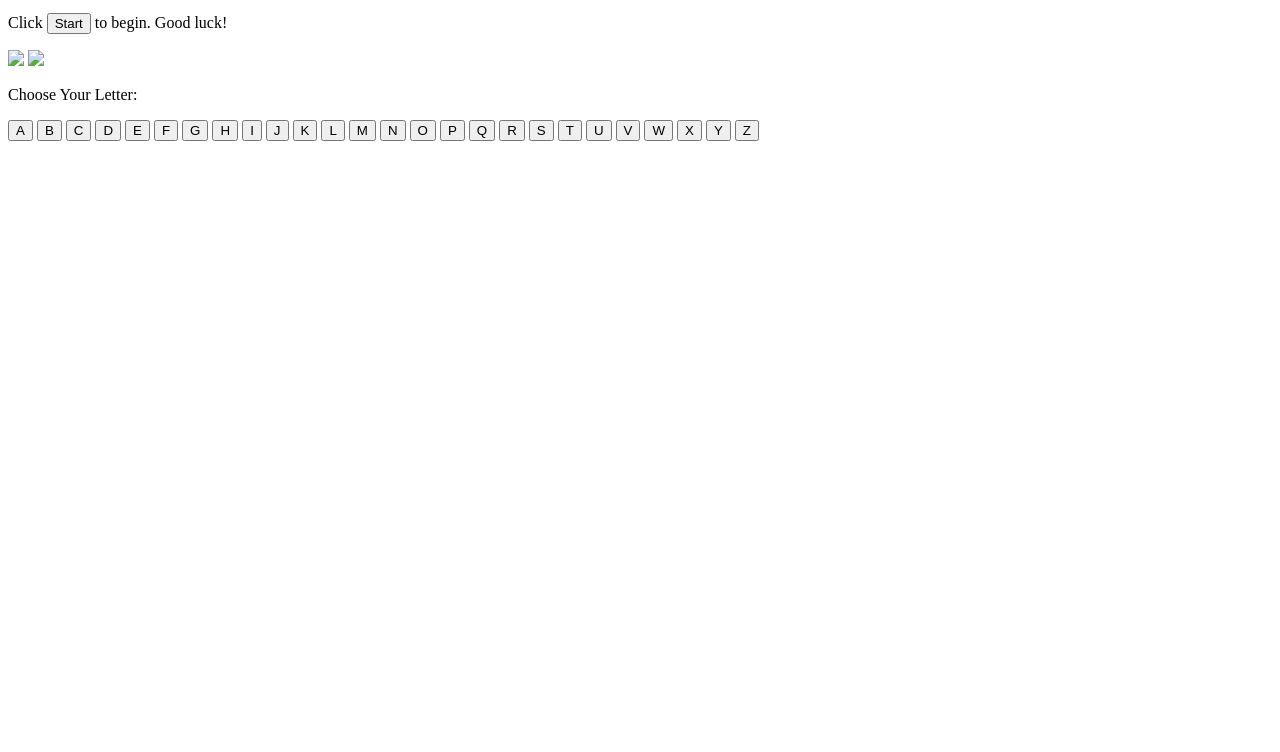
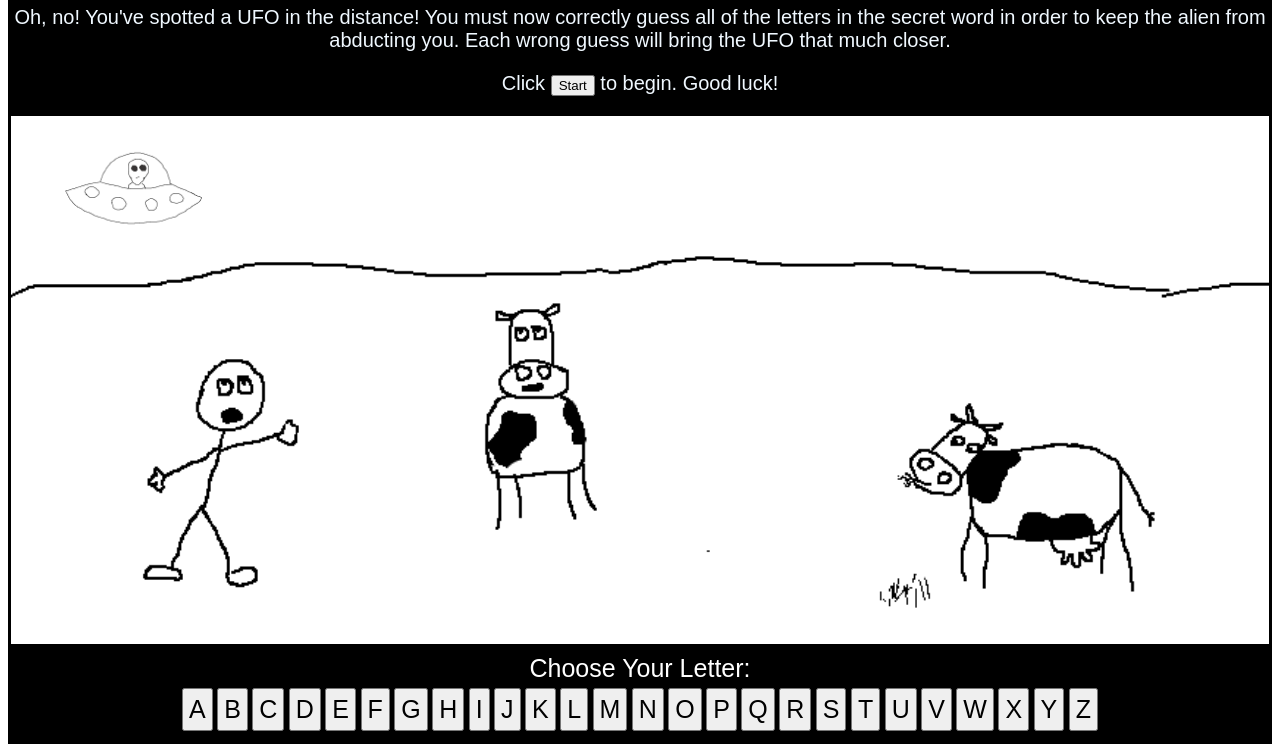
Before and after one commit to j4simon/Spaceman, a plain HTML site: page index.html in a window 1280 px wide. Shown: the part 160-912 px from the top of the page. Before the commit the page ends 800 px from the top, so only its background shows below. Drawn offline with Linux system fonts and the light colour scheme; the site is published under a folder, as on GitHub Pages, so addresses that start at the root find nothing; a web font is replaced by a local one.

Commit message:
complete

```diff
--- a/index.html
+++ b/index.html
@@ -4,8 +4,8 @@
     <meta charset="UTF-8">
     <meta http-equiv="X-UA-Compatible" content="IE=edge">
     <meta name="viewport" content="width=device-width, initial-scale=1.0">
-    <script defer src="/main.js"></script>
-    <link rel="stylesheet" href="/style.css">
+    <script defer src="main.js"></script>
+    <link rel="stylesheet" href="style.css">
     <link rel="preconnect" href="https://fonts.googleapis.com">
     <link rel="preconnect" href="https://fonts.gstatic.com" crossorigin>
     <link href="https://fonts.googleapis.com/css2?family=Anek+Latin:wght@100&family=Indie+Flower&family=Lato:wght@100;300&family=Poller+One&family=Quicksand:wght@300&display=swap" rel="stylesheet">
@@ -35,9 +35,9 @@
         <div id="underScores"></div>
 
     </div>
-    <img id="ufo" src="/Assets/UFO1.png">
-    <img id="field" src="/Assets/Project 1 Field1.png">
-    <img id="lost" src="/Assets/Project 1 Field Lost.png" style="display: none">
+    <img id="ufo" src="Assets/UFO1.png">
+    <img id="field" src="Assets/Project 1 Field1.png">
+    <img id="lost" src="Assets/Project 1 Field Lost.png" style="display: none">
 
     <div id="guesses">
         <p>Choose Your Letter:</p>
```
